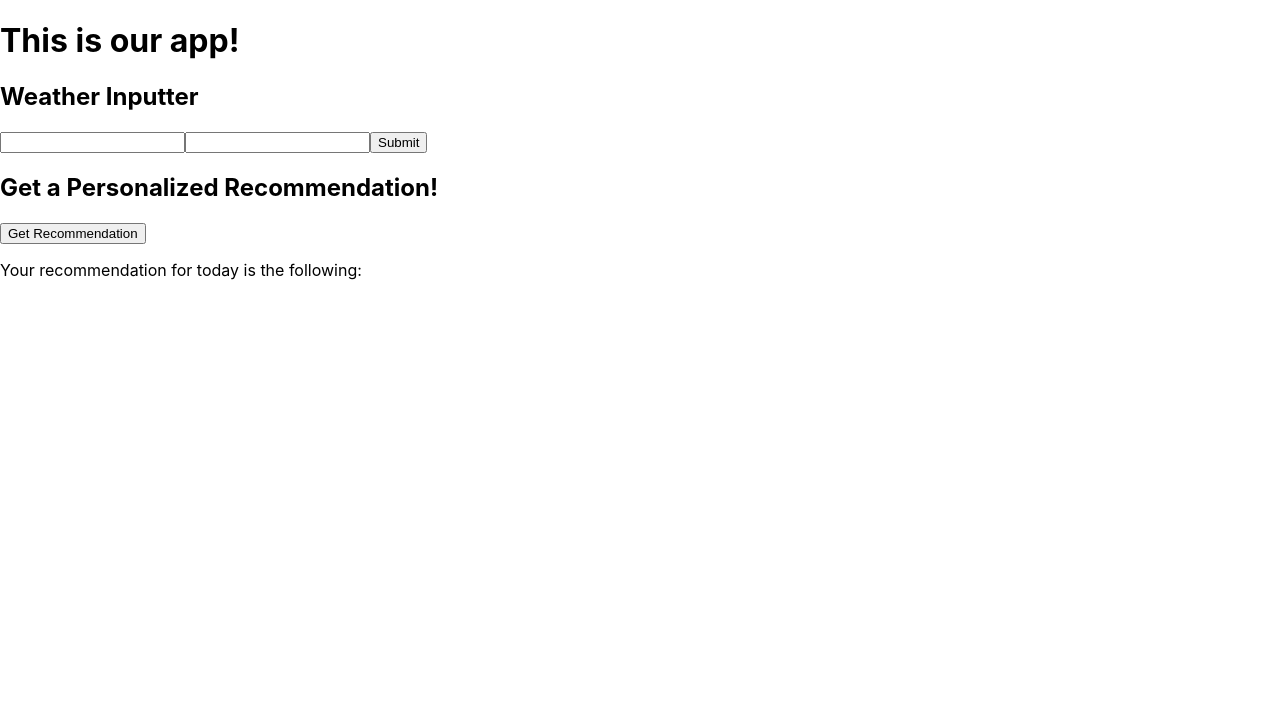
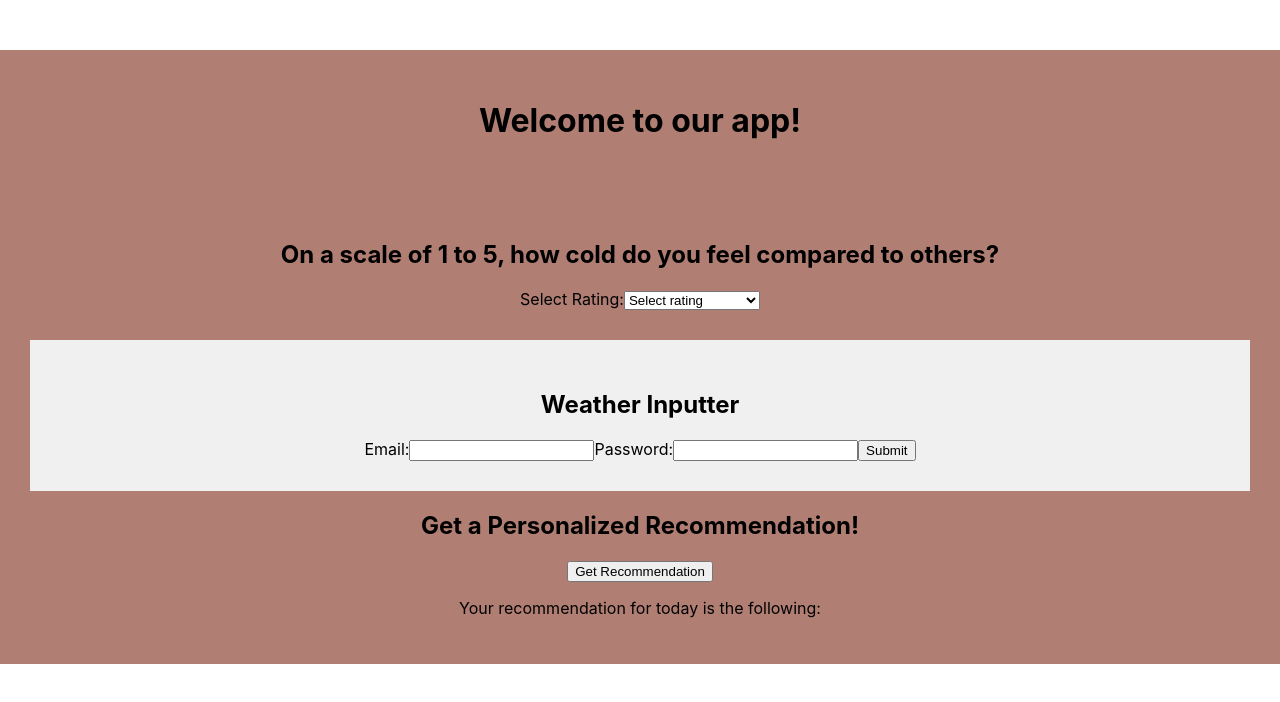
Before and after one commit to cs0320-f23/term-project-fyousaf-deskilso-sndichu, a React (Vite) app in the folder front/: page / in a window 1280 px wide. Shown: the top 702 px of the page. Built offline with nearby package versions, Linux system fonts and the light colour scheme.

Commit message:
coldnedd rating file and scale added

```diff
--- a/front/src/App.tsx
+++ b/front/src/App.tsx
@@ -1,12 +1,21 @@
 import React, { useState } from "react";
 import Form from "./form";
 import Recommendation from "./recommendation";
+import Rating from "./Rating";
 
 function App() {
   return (
     // TODO (eventually): add CSS to make the app look nice
-    <div>
-      <h1>This is our app!</h1>
+    <div
+      style={{
+        textAlign: "center",
+        marginTop: "50px",
+        backgroundColor: "#b07e73",
+        padding: "30px",
+      }}
+    >
+      <h1>Welcome to our app!</h1>
+      <Rating />
       <Form />
       <Recommendation />
     </div>
--- a/front/src/Form.tsx
+++ b/front/src/Form.tsx
@@ -13,7 +13,7 @@ export default function Form(props: FormProps) {
     // TODO: add questions about normal feeling of coldness, perception of weather, successful outfits, etc.
     // Use our spec doc for what to ask about
     // formick docs: https://formik.org/docs/overview
-    <div>
+    <div style={{ backgroundColor: "#f0f0f0", padding: "30px" }}>
       <h2>Weather Inputter</h2>
       <Formik
         initialValues={{ email: "", password: "" }}
@@ -46,6 +46,7 @@ export default function Form(props: FormProps) {
           /* and other goodies */
         }) => (
           <form onSubmit={handleSubmit}>
+            <label htmlFor="email">Email:</label>
             <input
               type="email"
               name="email"
@@ -54,6 +55,7 @@ export default function Form(props: FormProps) {
               value={values.email}
             />
             {errors.email && touched.email && errors.email}
+            <label htmlFor="password">Password:</label>
             <input
               type="password"
               name="password"
--- /dev/null
+++ b/front/src/Rating.tsx
@@ -0,0 +1,50 @@
+import { useState } from "react";
+import React, { ReactNode } from "react";
+
+interface RatingProps {}
+
+export default function Rating(props: RatingProps) {
+  const [rating, setRating] = useState<number | null>(null);
+
+  const handleRatingChange = (event: React.ChangeEvent<HTMLSelectElement>) => {
+    const selectedRating = parseInt(event.target.value, 10);
+    setRating(selectedRating);
+  };
+
+  const ratingOptions = [
+    { value: 1, label: "Not at all cold" },
+    { value: 2, label: "Slightly cold" },
+    { value: 3, label: "Moderately cold" },
+    { value: 4, label: "Very cold" },
+    { value: 5, label: "Extremely cold" },
+  ];
+
+  return (
+    <div
+      style={{
+        textAlign: "center",
+        marginTop: "50px",
+        backgroundColor: "#b07e73",
+        padding: "30px",
+      }}
+    >
+      <h2>On a scale of 1 to 5, how cold do you feel compared to others?</h2>
+      <form>
+        <label>
+          Select Rating:
+          <select value={rating || ""} onChange={handleRatingChange}>
+            <option value="" disabled>
+              Select rating
+            </option>
+            {ratingOptions.map((option) => (
+              <option key={option.value} value={option.value}>
+                {`${option.value} - ${option.label}`}
+              </option>
+            ))}
+          </select>
+        </label>
+      </form>
+      {rating && <p>You rated: {rating}</p>}
+    </div>
+  );
+}
```
Also changed, not shown: front/src/App.css (+11 -3 lines).
